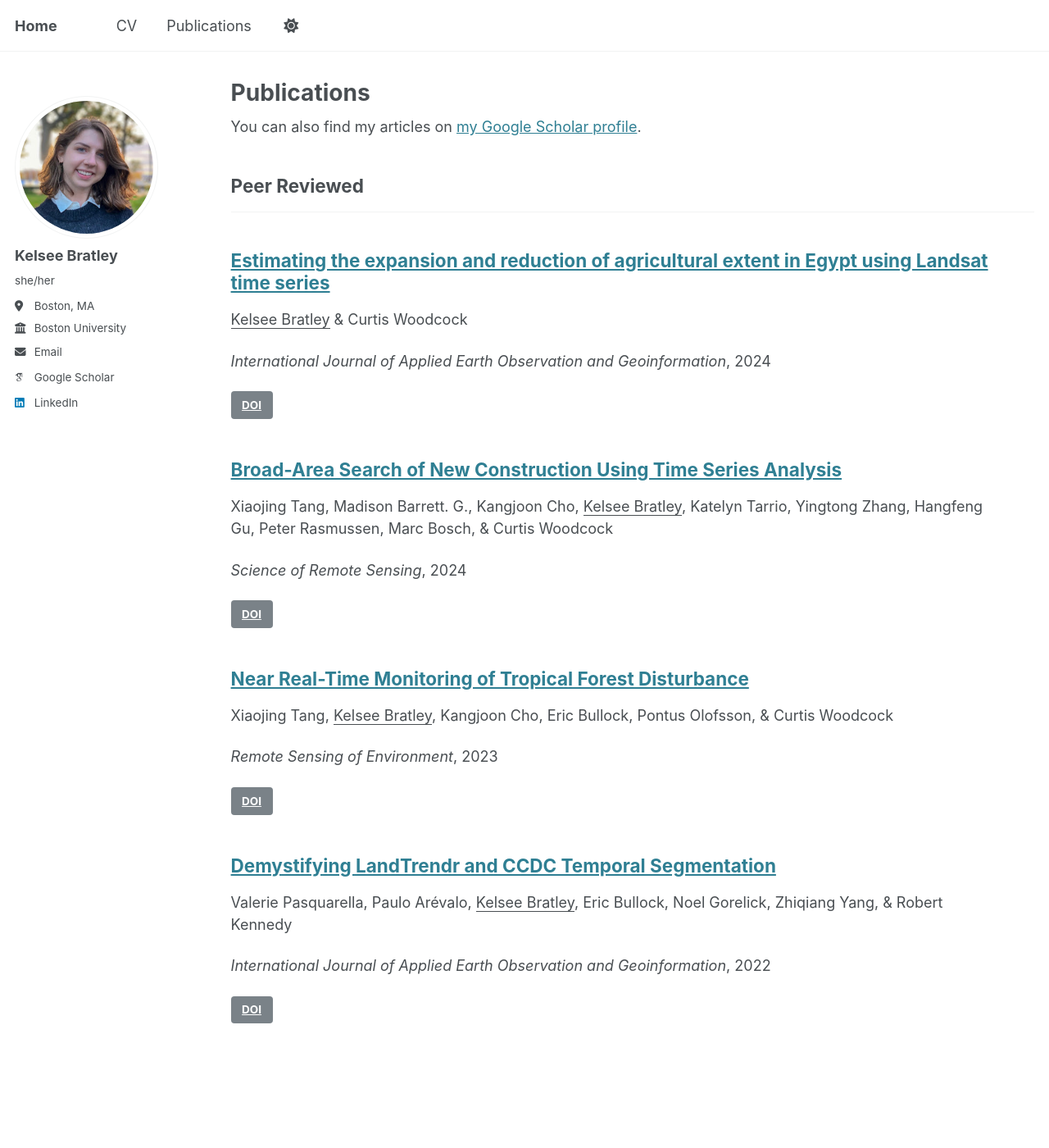
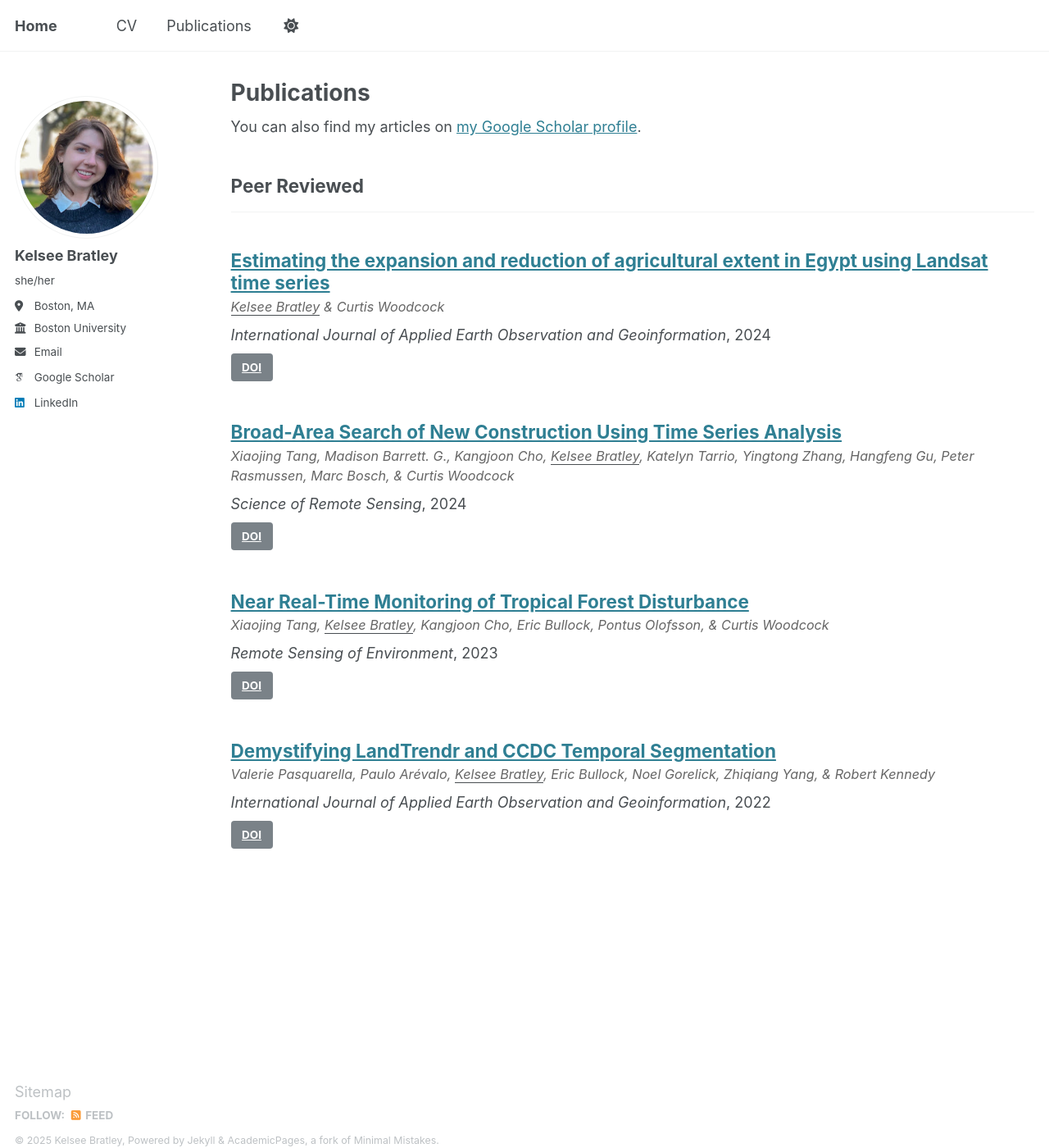
Before and after one commit to kbratley/kbratley.github.io, a Jekyll site: the page built from _pages/publications.html, in a window 1280 px wide and 1400 px high. Shown: the whole window at 82% size. Built offline with Jekyll 4.4.1, drawn with Linux system fonts in a browser that asks for light colours; some web fonts are replaced.

Commit message:
Update main.scss

```diff
--- a/assets/css/main.scss
+++ b/assets/css/main.scss
@@ -39,8 +39,8 @@
     "vendor/font-awesome/fontawesome",
     "vendor/font-awesome/solid",
     "vendor/font-awesome/brands",
-    "vendor/magnific-popup/magnific-popup"
+    "vendor/magnific-popup/magnific-popup",
 
-    // "custom-overrides"
+    "custom-overrides"
 
 ;
```
